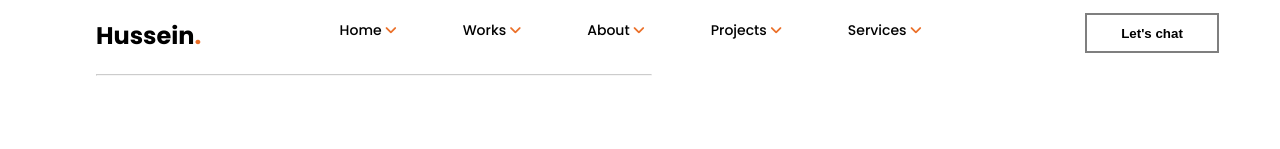
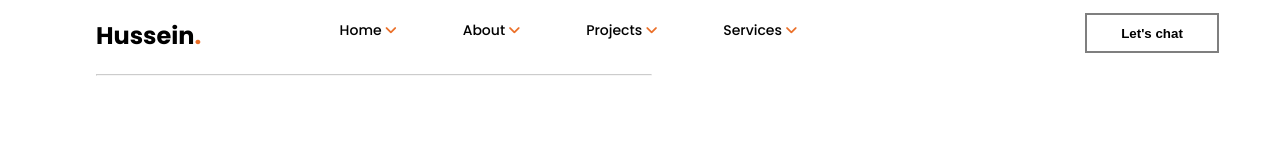
Before and after one commit to tejanhu/tejanhu.github.io, a plain HTML site: page index.html in a window 1280 px wide. Shown: the top 149 px of the page. Drawn offline with Linux system fonts and the light colour scheme.

Commit message:
removed works

```diff
--- a/index.html
+++ b/index.html
@@ -16,7 +16,6 @@
         <div class="nav">
             <h1 id="logo">Hussein<span>.</span></h1>
             <a href="/" class="active">Home<i class="fa fa-angle-down caret"></i></a>
-            <a href="" >Works<i class="fa fa-angle-down caret"></i></a>
             <a href="about.html">About<i class="fa fa-angle-down caret"></i></a>
             <a href="" >Projects<i class="fa fa-angle-down caret"></i></a>
             <a href="" >Services<i class="fa fa-angle-down caret"></i></a>
```
Also changed, not shown: about.html (+0 -1 lines).
